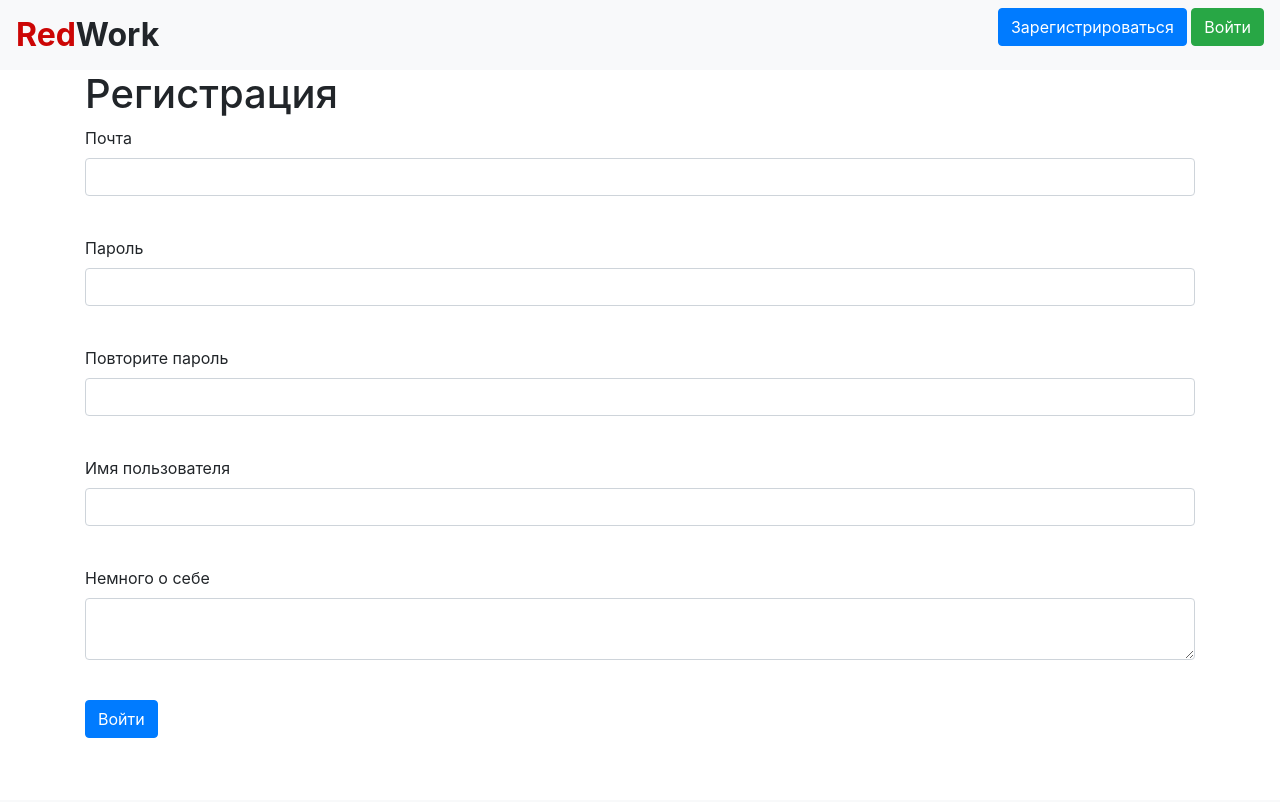
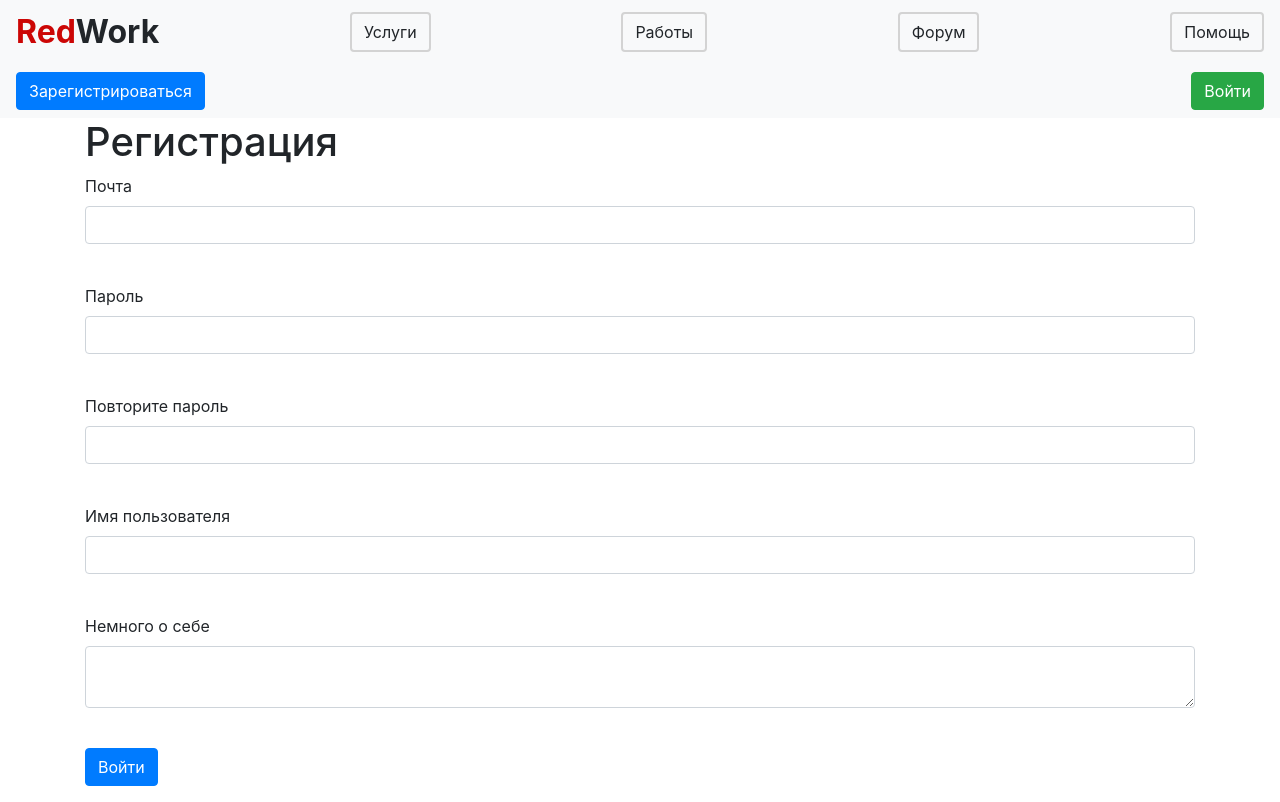
Before and after one commit to johtai/RedWork, a Flask app: page /register in a window 1280 px wide. Before the commit the page ends 738 px from the top, so only its background shows below. Run offline with Flask 3, Linux system fonts and the light colour scheme; parts of the project's set-up code (start-up, migrations or seed data) failed here and were passed over; some libraries are stand-ins or nearby versions.

Commit message:
stable pre-alpha version

```diff
--- a/data/jobs.py
+++ b/data/jobs.py
@@ -19,3 +19,6 @@ class Jobs(SqlAlchemyBase):
     user_id = sqlalchemy.Column(sqlalchemy.Integer,
                                 sqlalchemy.ForeignKey("users.id"))
     user = orm.relation('User')
+    categories = orm.relation("Category",
+                          secondary="association",
+                          backref="news")
--- a/main.py
+++ b/main.py
@@ -3,10 +3,12 @@ from flask_wtf import FlaskForm
 from wtforms import StringField, PasswordField, BooleanField, SubmitField
 from wtforms.validators import DataRequired
 from data import db_session
+from data.db_session import SqlAlchemyBase
 from data.__all_models import *
 from wtforms import StringField, PasswordField, BooleanField, SubmitField, TextAreaField
 from flask_login import LoginManager, login_user, logout_user, login_required, current_user
 from wtforms.fields.html5 import EmailField
+import sqlalchemy
 
 
 class LoginForm(FlaskForm):
@@ -32,6 +34,21 @@ class JobsForm(FlaskForm):
     submit = SubmitField('Применить')
 
 
+class Category(SqlAlchemyBase):
+    __tablename__ = 'category'
+    id = sqlalchemy.Column(sqlalchemy.Integer, primary_key=True,
+                           autoincrement=True)
+    name = sqlalchemy.Column(sqlalchemy.String, nullable=True)
+
+
+association_table = sqlalchemy.Table('association', SqlAlchemyBase.metadata,
+    sqlalchemy.Column('jobs', sqlalchemy.Integer,
+                      sqlalchemy.ForeignKey('jobs.id')),
+    sqlalchemy.Column('category', sqlalchemy.Integer,
+                      sqlalchemy.ForeignKey('category.id'))
+)
+
+
 app = Flask(__name__)
 app.config['SECRET_KEY'] = 'PASSWORD'
 
@@ -48,13 +65,14 @@ def load_user(user_id):
 @app.route('/')
 def index():
     session = db_session.create_session()
+    jobs = session.query(Jobs).filter(Jobs.is_private != True)
+    return render_template("index.html", jobs=jobs)
 
-    if current_user.is_authenticated:
-        jobs = session.query(Jobs).filter(
+
+@app.route('/my_jobs')
+def my_jobs():
+    jobs = session.query(Jobs).filter(
         (Jobs.user == current_user) | (Jobs.is_private != True))
-    else:
-        jobs = session.query(Jobs).filter(Jobs.is_private != True)
-
     return render_template("index.html", jobs=jobs)
 
 
--- a/templates/base.html
+++ b/templates/base.html
@@ -3,28 +3,37 @@
 <head>
     <meta charset="utf-8">
     <meta name="viewport" content="width=device-width, initial-scale=1, shrink-to-fit=no">
+    <title>RedWork - сервис по поиску и предоставлению работы</title>
     <link rel="stylesheet"
           href="https://stackpath.bootstrapcdn.com/bootstrap/4.4.1/css/bootstrap.min.css"
           integrity="sha384-Vkoo8x4CGsO3+Hhxv8T/Q5PaXtkKtu6ug5TOeNV6gBiFeWPGFN9MuhOf23Q9Ifjh"
           crossorigin="anonymous">
     <title>{{title}}</title>
+    <link rel="shortcut icon" href='https://yt3.ggpht.com/a/AGF-l79K11Q_IfhZ-Up-Nz9RawnLFosCJ8v0KRuoiA=s900-c-k-c0xffffffff-no-rj-mo'>
 </head>
 <body>
 <header>
     <nav class="navbar navbar-light bg-light">
         <b><font size="6" color="cc0605">Red</font><font size="6">Work</font></b>
-        {% if current_user.is_authenticated %}
-            <a href="jobs" class="btn btn-secondary">Добавить новость</a>
-            <a class="navbar-brand" href="/logout">{{ current_user.name }}</a>
+            <a style="border: 2px double lightgray" class='btn btn-default' href="">Услуги</a>
+            <a style="border: 2px double lightgray" class='btn btn-default' href="">Работы</a>
+            <a style="border: 2px double lightgray" class='btn btn-default' href="">Форум</a>
+            <a style="border: 2px double lightgray" class='btn btn-default' href="">Помощь</a>
+    </nav>
+    <nav class="navbar navbar-light bg-light">
+        {% if current_user.is_authenticated: %}
+            <a style="background: #76ca7d" class='btn' href="/jobs">Добавить работу</a>
+            <a style="background: #c4ca76" class='btn btn-default' href="">Мои работы</a>
+            <a style="background: #aaaaaa" class='btn btn-default' href=''>Профиль</a>
+            <a style="background: #ca7676" class='btn btn-default' href="/logout">Выйти</a>
         {% else %}
-            <p>
-                <a class="btn btn-primary " href="/register">Зарегистрироваться</a>
-                <a class="btn btn-success" href="/login">Войти</a>
-            </p>
+            <a class="btn btn-primary " href="/register">Зарегистрироваться</a>
+            <a class="btn btn-success" href="/login">Войти</a>
         {% endif %}
     </nav>
+
 </header>
-<!-- Begin page content -->
+
 <main role="main" class="container">
     {% block content %}{% endblock %}
 </main>
--- a/templates/index.html
+++ b/templates/index.html
@@ -1,7 +1,6 @@
 {% extends "base.html" %}
 
 {% block content %}
-<h1>Записи в блоге</h1>
 {% for item in jobs%}
 <div class="col-md6 border rounded">
     <h2>{{item.title}}</h2>
--- /dev/null
+++ b/templates/satatic/css/vertical.css
@@ -0,0 +1,3 @@
+ul.nav > li:last-child {
+  border-right: 1px solid #475d88;
+}
```
Also changed, not shown: db/blogs.sqlite.
